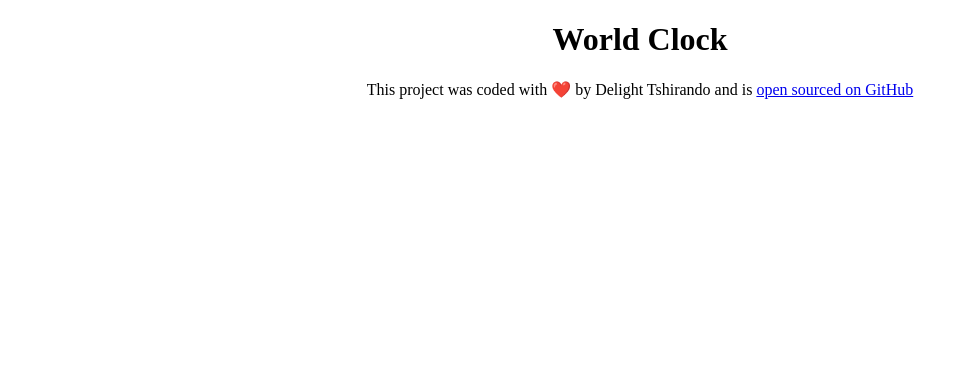
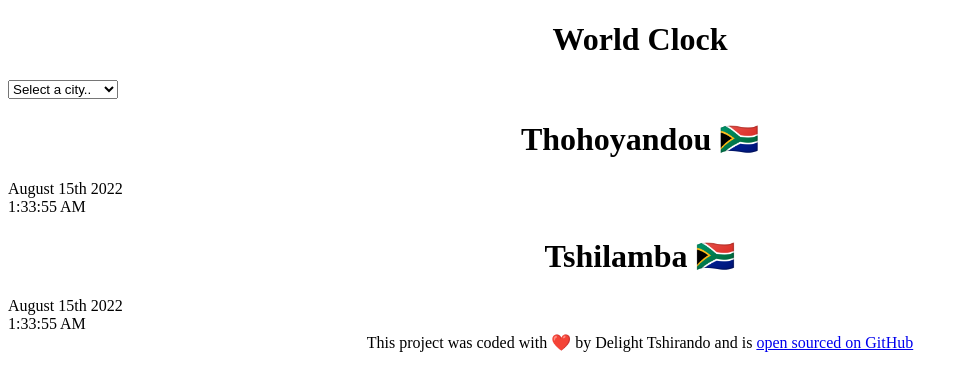
Before and after one commit to delightteekay/world-clock, a plain HTML site: page index.html in a window 1280 px wide. Shown: the whole page, without its empty margins (0-969 px from the left). Drawn offline with Linux system fonts and the light colour scheme.

Commit message:
added the basic html

```diff
--- a/index.html
+++ b/index.html
@@ -7,7 +7,25 @@
 <title>World Clock - Delight Tshirando</title>
 </head>
 <body>
+<div class="container">
 <h1>World Clock</h1>
+<select>
+<option value="">Select a city..</option>
+<option value="">Johannesburg</option>
+<option value="">Louis Trichardt</option>
+<option value="">Polokwane</option>
+</select>
+<div class="city">
+<h1>Thohoyandou 🇿🇦</h1>
+<div class="date">August 15th 2022</div>
+<div class="time">1:33:55 AM</div>
+</div>
+<div class="city">
+<h1>Tshilamba 🇿🇦</h1>
+<div class="date">August 15th 2022</div>
+<div class="time">1:33:55 AM</div>
+</div>
+</div>
 <footer>This project was coded with ❤️ by Delight Tshirando and is
 <a href="https://github.com/delightteekay/world-clock" target="_blank">open sourced on GitHub</a>
 </footer>
```
